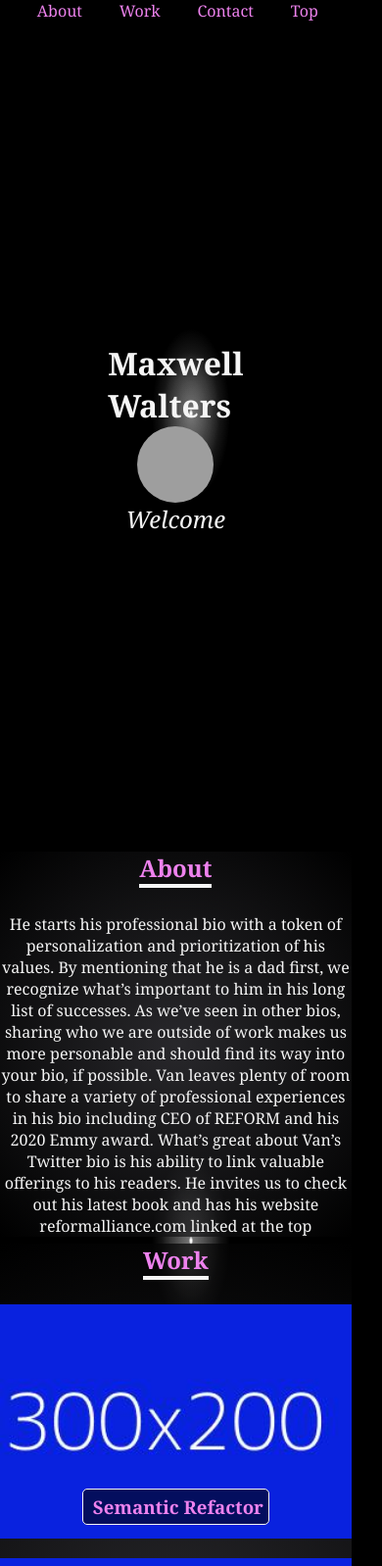
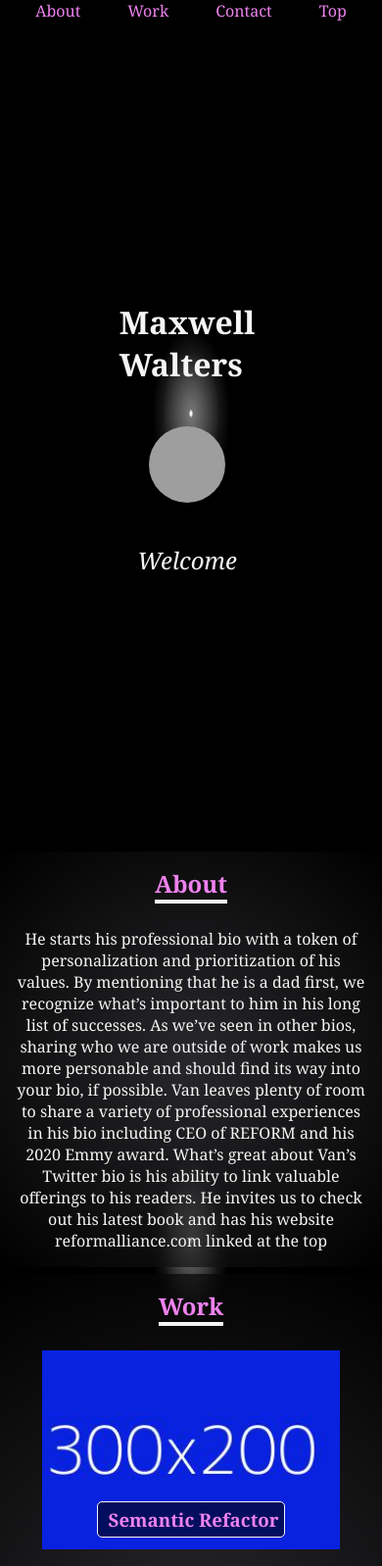
Before and after one commit to 4therealm/bug-free-disco, a plain HTML site: page index.html in a window 390 px wide. Shown: the top 1598 px of the page at 98% size. Drawn offline with Linux system fonts and the light colour scheme; grey boxes are pictures that could not be loaded.

Commit message:
main and 320-481 are complete

```diff
--- a/assets/styles/style.css
+++ b/assets/styles/style.css
@@ -23,7 +23,6 @@ THEN I am presented with a responsive layout that adapts to my viewport*/
 }
 
 body{
-  width: 97vw;
   background-attachment: fixed;
   background-color:black;
   background-image:
@@ -42,7 +41,7 @@ header{
   justify-content: space-between;
   background-color: rgb(0, 0, 0);
   max-height:10vh;
-  max-width: 100vw;
+  max-width: 99vw;
   position: fixed;
   top: 0;
   z-index: 2;
@@ -50,14 +49,14 @@ header{
 /* navigation bar */
 #top-nav {
   display: flex;
-  width: 98vw;
-  max-width:100%;
+  max-width:100vw;
   height: 5vh;
   min-height: max-content;
   padding: 0;
   margin: 0;
   justify-content: flex-start;
   list-style-type: none;
+  gap: 3vw;
 }
 .nav-links a {
   display: inline-block;
@@ -97,23 +96,24 @@ header{
   }
   /* beginning of main content */
 .flex-container{
-  display: flex;
+  display: inline-flex;
+  /* changed to inline-flexbox in order to keep everything in the intended width */
   max-width: 100%;
-  width: 100vw;
+  padding: 4vw;
   margin-bottom: 2%;
   background: rgb(79,78,85);
   background: radial-gradient(circle, rgba(79, 78, 85, 0.511) 0%, rgba(0, 0, 0, 0.739) 100%);
-  flex-wrap: nowrap;
+  flex-wrap: wrap;
 }
 /* gradient link will be provided */
 .left-column{
   width: auto;
   text-align: right;
-  max-width: min-content;
+  max-width: 15vw;
   border-right: 2px solid rgb(252, 252, 252);
 }
 .right-column{
-width :auto;
+max-width:78vw;
 overflow-wrap: normal;
 }
 /* min width on title designated to keep the vertical borderline aligned throughout the sections */
@@ -122,6 +122,7 @@ overflow-wrap: normal;
   min-width: 8vw;
 }
 #my-work {
+  max-width: 78vw;
   display: flex;
   flex-flow: wrap;
   justify-content: flex-start;
@@ -132,7 +133,7 @@ overflow-wrap: normal;
   flex-grow:1;
   flex-shrink:2;
   flex-basis:0;
-  width: 88vw;
+  width: 85vw;
   position: relative;
   display: flex;
   flex-flow: row wrap;
@@ -183,7 +184,7 @@ flex-shrink: 1;
   display: flex;
   flex-flow: row wrap;
   justify-content: space-around;
-  width: 80vw;
+  width: 78vw;
   list-style-type: none;
 }
 #contact a{
@@ -246,15 +247,21 @@ footer h5 {
     max-width: 92vw;
   }
   /* eliminating margin and padding allowed for easier use of VW  */
+
+  header{
+  max-width: 115vw;
+  width: 112vw;
+  }
   #top-nav{
-    max-width: 93vw;
+    width: 112vw;
     justify-content: space-evenly;
   }
   #flex-banner{
   justify-content: center;
-  max-width: 92vw;
+  max-width: 100vw;
   flex-flow: column;
-  align-items:center
+  align-items:center;
+  gap: 5%;
   }
   #myname{
     align-self:auto;
@@ -273,7 +280,8 @@ footer h5 {
   .flex-container {
     flex-flow: column;
     align-items: center;
-    max-width: 92vw;
+    max-width: 100vw;
+    width: 100vw;
   }
   /* removed right border and gave space under where the title will be*/
   .left-column {
@@ -287,6 +295,7 @@ footer h5 {
  }
  .right-column {
  text-align: center;
+ max-width: 100vw;
  }
  #my-work{
   justify-content: center;
@@ -410,7 +419,12 @@ footer h5 {
  max-width: 100vw;
  }
  footer{
-  max-width: 100vw;
+  text-align: center;
+  max-width: 115vw;
+  width:112vw
+ }
+ footer h5{
+  margin: 2vh auto 2vh auto;
  }
 }
 
```
